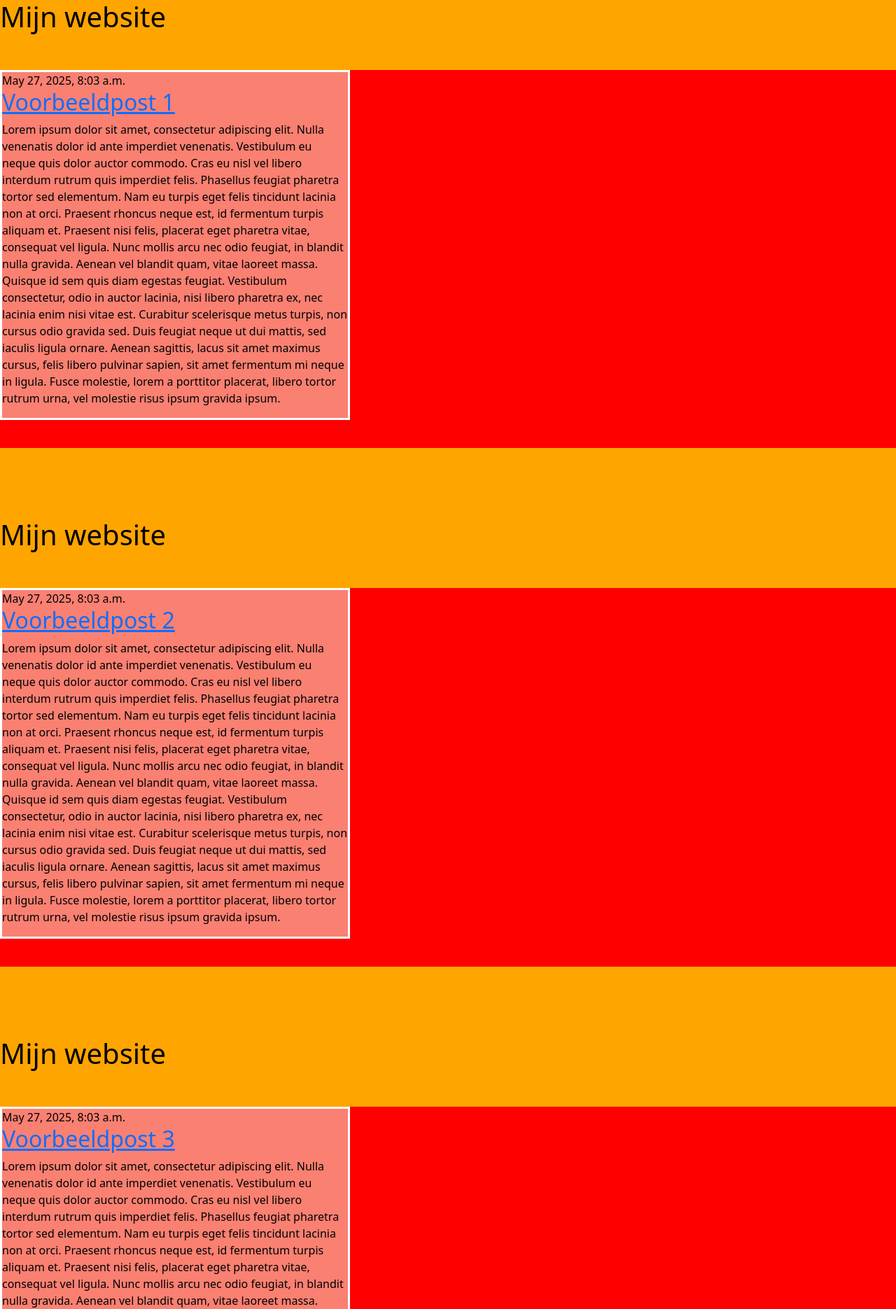
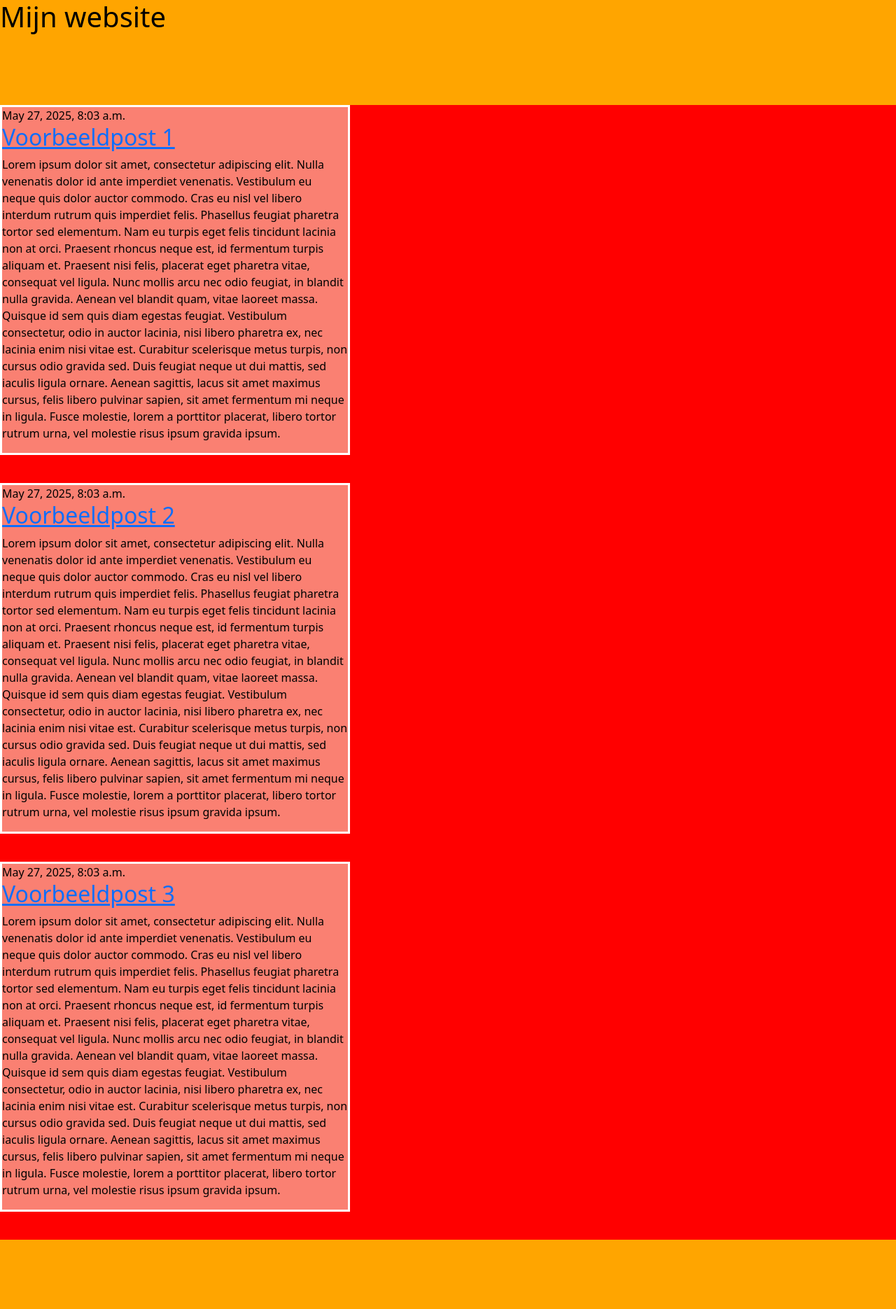
Before and after one commit to Spiderlyng/testDjango, a Django app: page / in a window 1280 px wide. Shown: the top 1870 px of the page at 70% size. Run offline with Django 3.2, Linux system fonts and the light colour scheme; data comes from the database, SQL or seed files in the repository; some libraries are stand-ins or nearby versions.

Commit message:
stijl aangepast

```diff
--- a/mysite/blog/static/css/stijl.css
+++ b/mysite/blog/static/css/stijl.css
@@ -5,7 +5,7 @@ body{
 
 header{
     background-color: orange;
-    height: 100px;
+    height: 150px;
 }
 
 footer{
--- a/mysite/blog/templates/blog/post_list.html
+++ b/mysite/blog/templates/blog/post_list.html
@@ -14,10 +14,10 @@
     </head>
     <body>
         {% block content %}
-        {% for post in posts %}
         <header>
             <h1>Mijn website</h1>
         </header>
+        {% for post in posts %}
         <article class="post">
             <time class="date">
                 {{ post.published_date }}
@@ -25,8 +25,8 @@
             <h2><a href="">{{ post.title }}</a></h2>
             <p>{{ post.text | linebreaksbr }}</p>
         </article>
+        {% endfor %}
         <footer></footer>
-        {% endfor %}
         {% endblock %}
     </body>
 </html>
```
